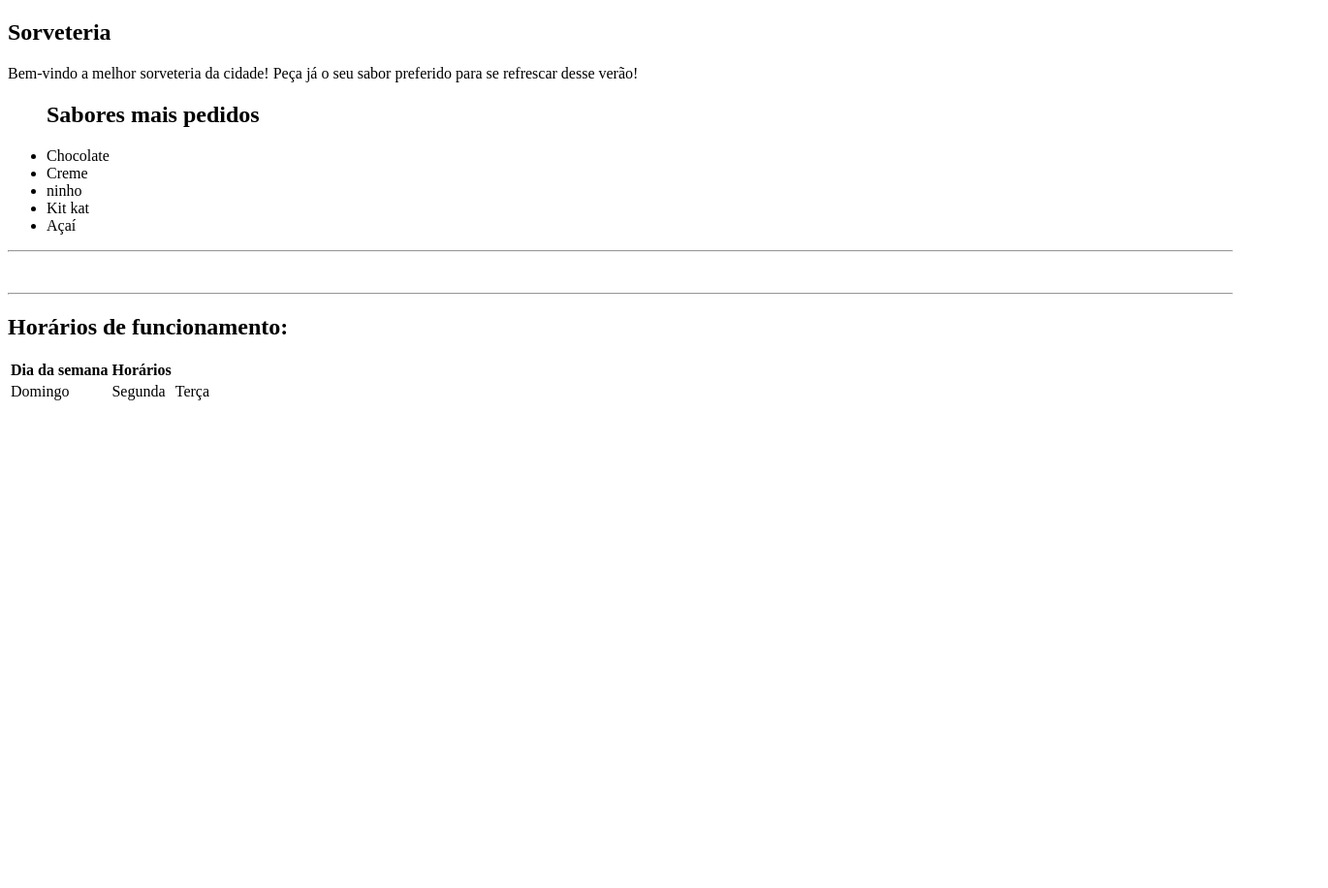
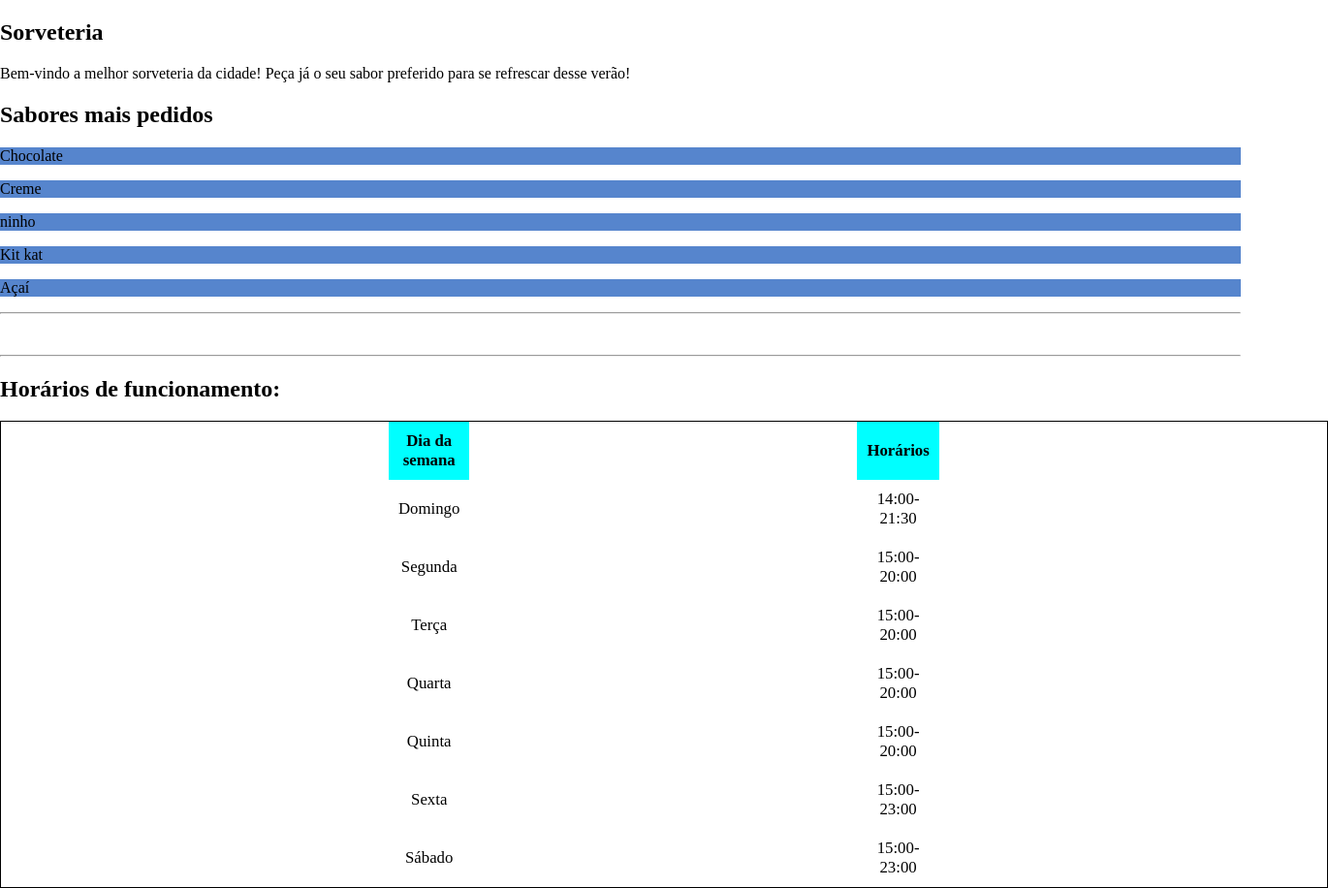
Before and after one commit to Analuluvisot/CursoSENAI, a plain HTML site: page Sprint 2/Desafio01.html in a window 1280 px wide. Shown: the whole page at 97% size, 1370 px wide, since content can reach past the window. Before the commit the page ends 800 px from the top, so only its background shows below. Drawn offline with Linux system fonts and the light colour scheme.

Commit message:
Desafio01 continuação

```diff
--- a/Sprint 2/CSS/desafio01.css
+++ b/Sprint 2/CSS/desafio01.css
@@ -0,0 +1,21 @@
+table{
+    font-size: 105%;
+    border-spacing: 400px 0px;
+    border: 1px solid;
+    text-align: center;
+}
+thead{
+    text-align: center;
+    background-color: aqua;
+    margin-left: 300px;
+}
+tbody{
+    border: 1px solid;
+}
+.algumacoisa{
+    background-color: rgb(86, 133, 205);
+    margin-left: 0px;
+}
+body {
+    margin:0%;
+}
--- a/Sprint 2/Desafio01.html
+++ b/Sprint 2/Desafio01.html
@@ -13,13 +13,12 @@
             <p>Bem-vindo a melhor sorveteria da cidade! Peça já o seu sabor preferido para se refrescar desse verão!</p>
         </section>
        <nav>
-            <ul><h2>Sabores mais pedidos</h2>
-                <li>Chocolate</li>
-                <li>Creme</li>
-                <li>ninho</li>
-                <li>Kit kat</li>
-                <li>Açaí</li>
-            </ul>
+           <h2>Sabores mais pedidos</h2>
+                <p class="algumacoisa">Chocolate</p>
+                <p class="algumacoisa">Creme</p>
+                <p class="algumacoisa">ninho</p>
+                <p class="algumacoisa">Kit kat</p>
+                <p class="algumacoisa">Açaí</p>
        </nav>
        <hr>
        <section>
@@ -28,7 +27,7 @@
        </section>
        <hr>
        <section>
-            <table>
+            <table Cellpadding="10">
                 <H2>Horários de funcionamento:</H2>
                 <thead>
                     <tr>
@@ -39,13 +38,31 @@
                 <tbody>
                     <tr>
                         <td>Domingo</td>
+                        <td>14:00-21:30</td>
+                    </tr>
+                    <tr>
                         <td>Segunda</td>
+                        <td>15:00-20:00</td>
+                    </tr>
+                    <tr>
                         <td>Terça</td>
-                        <td></td>
-                        <td></td>
-                        <td></td>
-                        <td></td>
-
+                        <td>15:00-20:00</td>
+                    </tr>
+                    <tr>
+                        <td>Quarta</td>
+                        <td>15:00-20:00</td>
+                    </tr>
+                    <tr>
+                        <td>Quinta</td>
+                        <td>15:00-20:00</td>
+                    </tr>
+                    <tr>
+                        <td>Sexta</td>
+                        <td>15:00-23:00</td>
+                    </tr>
+                    <tr>
+                        <td>Sábado</td>
+                        <td>15:00-23:00</td>
                     </tr>
                 </tbody>
 
```
